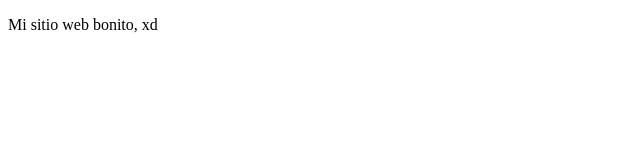
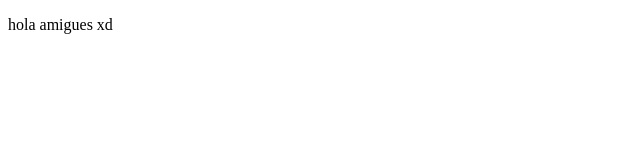
Before and after one commit to CamiloProg/proyectoDemoCursoPrework, a plain HTML site: page index.html in a window 1280 px wide. Shown: the full height of the page, 0-640 px from the left. Drawn offline with Linux system fonts and the light colour scheme.

Commit message:
cambios agregados

```diff
--- a/index.html
+++ b/index.html
@@ -8,7 +8,7 @@
 </head>
 <body>
     <p>
-        Mi sitio web bonito, xd
+        hola amigues xd
     </p>
 </body>
 </html>
```
